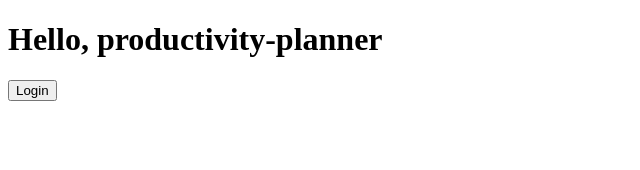
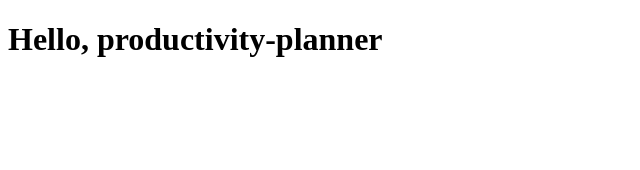
Before and after one commit to danJ05/productivity-planner, an Angular app: page / in a window 1280 px wide. Shown: the top 170 px of the page, without its empty margins (0-640 px from the left). Built offline with nearby package versions, Linux system fonts and the light colour scheme; no server answers.

Commit message:
refactor(app): removed code and restore test unit

```diff
--- a/src/app/app.component.html
+++ b/src/app/app.component.html
@@ -1,2 +1,2 @@
 <h1>Hello, productivity-planner</h1>
-<button (click)="onLogin()">Login</button>
+<router-outlet></router-outlet>
--- a/src/app/app.component.ts
+++ b/src/app/app.component.ts
@@ -1,29 +1,17 @@
-import {Component, inject} from '@angular/core';
-import {AuthenticationService} from './core/authentication.service';
-import {switchMap} from 'rxjs';
+import {Component} from '@angular/core';
+import {RouterOutlet} from '@angular/router';
+
 
 
 @Component({
   selector: 'app-root',
   standalone: true,
-  imports: [],
+  imports: [
+    RouterOutlet
+  ],
   templateUrl: './app.component.html',
   styleUrl: './app.component.scss'
 })
 export class AppComponent {
 
-  readonly #authenticationService = inject(AuthenticationService);
-
-  onLogin() {
-    const email = 'dev@gmail.com';
-    const password = '12345678';
-
-    this.#authenticationService.login(email,password).pipe(
-      switchMap(response =>{
-        console.log(response);
-        const {email,localId,idToken} = response;
-        return this.#authenticationService.save(email, localId,idToken)
-      })
-    ).subscribe(response => console.log(response))
-  }
 }
```
Also changed, not shown: 1 other file (tests, documents, lock files or other folders).
